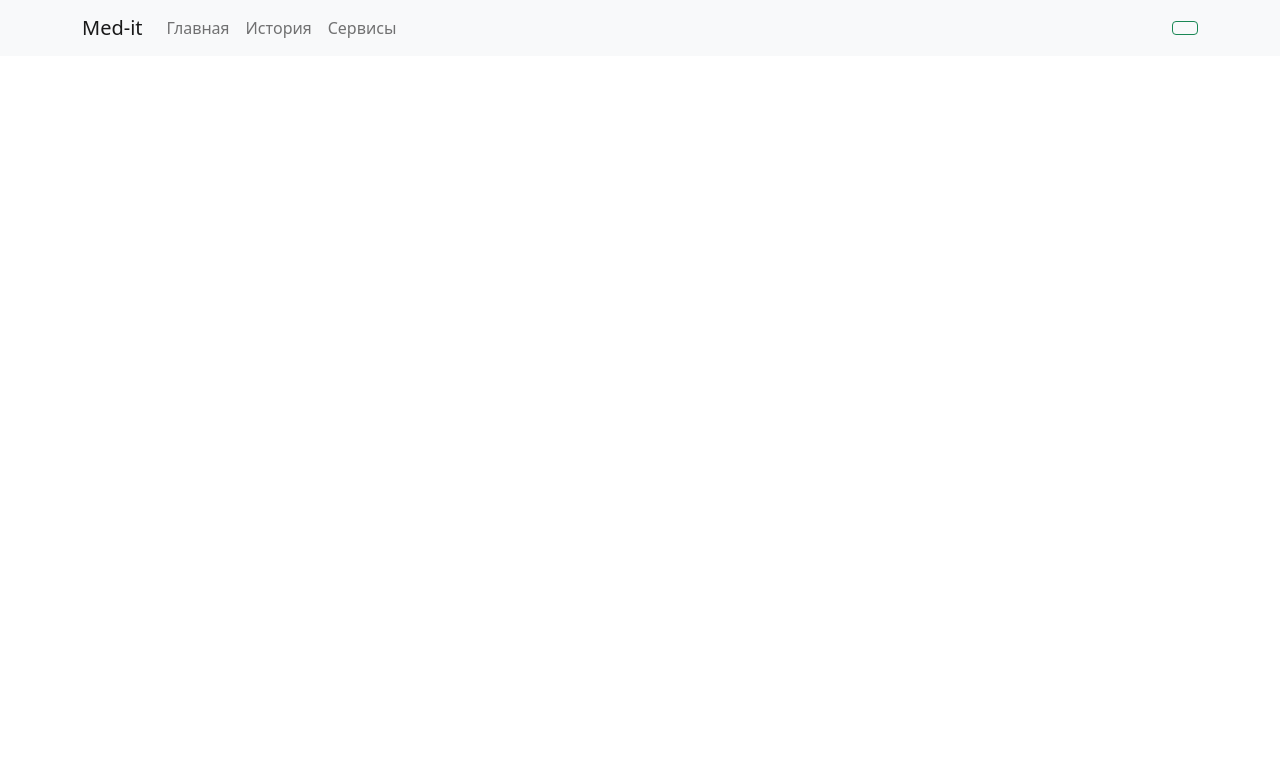
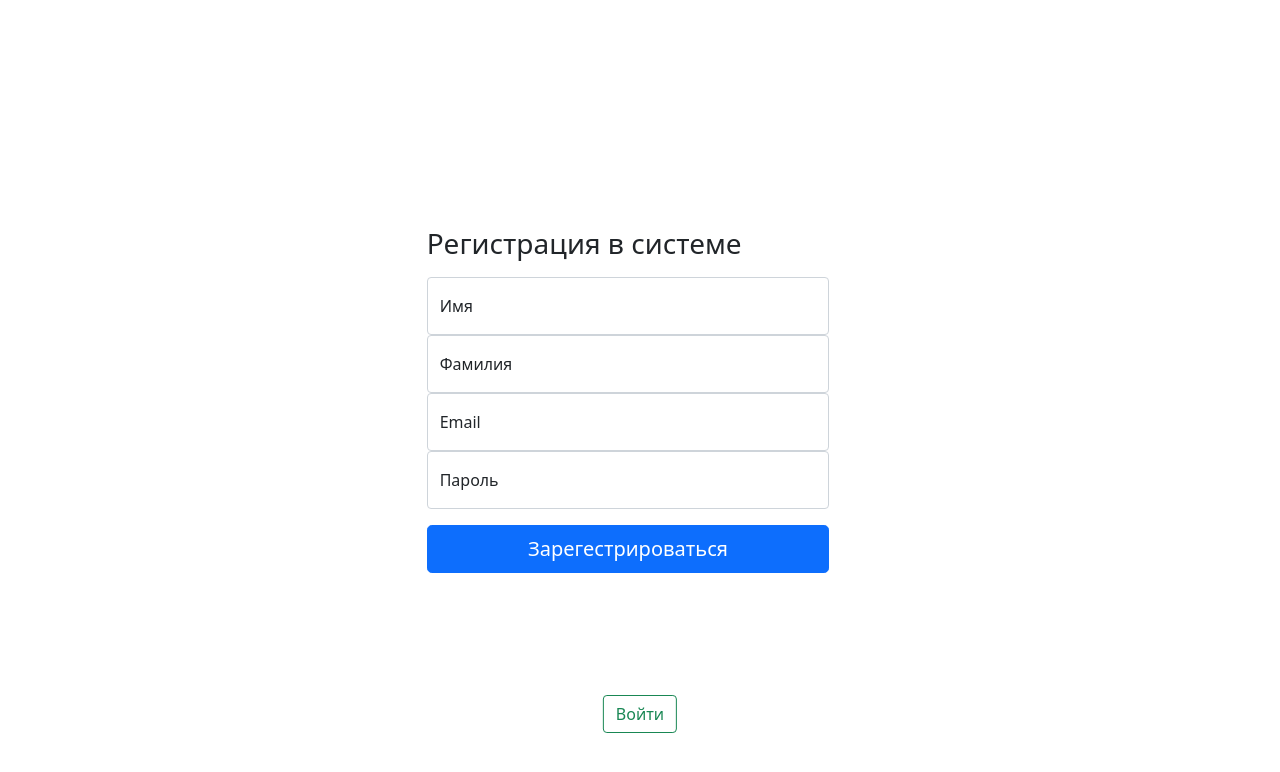
Before and after one commit to Prokshin/med-front, a React (Create React App) app: page /reg in a window 1280 px wide. Shown: the top 772 px of the page. Built offline with nearby package versions, Linux system fonts and the light colour scheme; no server answers.

Commit message:
add reg form

```diff
--- a/package.json
+++ b/package.json
@@ -8,10 +8,12 @@
     "@testing-library/jest-dom": "^5.11.4",
     "@testing-library/react": "^11.1.0",
     "@testing-library/user-event": "^12.1.10",
+    "antd": "^4.15.6",
     "axios": "^0.21.1",
     "bootstrap": "^5.0.0",
     "bootstrap-icons": "^1.5.0",
     "date-fns": "^2.21.3",
+    "formik": "^2.2.8",
     "react": "^17.0.2",
     "react-bootstrap": "^1.6.0",
     "react-dom": "^17.0.2",
@@ -21,6 +23,7 @@
     "react-router-dom": "^5.2.0",
     "react-scripts": "4.0.3",
     "react-toastify": "^7.0.4",
+    "react-tooltip": "^4.2.19",
     "redux": "^4.1.0",
     "redux-saga": "^1.1.3",
     "web-vitals": "^1.0.1"
--- a/src/App.js
+++ b/src/App.js
@@ -10,6 +10,7 @@ import ServicesList from './modules/services/components/ServicesList';
 import ServicesPage from './pages/ServicesPage';
 import HistoryPage from './pages/HistoryPage';
 import EcgArrhythmiaPage from './pages/EcgArrhythmiaPage';
+import RegPage from './pages/RegPage';
 
 function App() {
   const dispatch = useDispatch();
@@ -21,6 +22,9 @@ function App() {
       <Switch>
         <Route path="/login">
           <LoginPage />
+        </Route>
+        <Route path="/reg">
+          <RegPage />
         </Route>
         <Route>
           <Menu />
--- /dev/null
+++ b/src/modules/core/components/RegForm.jsx
@@ -0,0 +1,86 @@
+import React, { useState } from 'react';
+import { useDispatch } from 'react-redux';
+import { useFormik } from 'formik';
+import { actions } from '../coreSlice';
+
+const LoginForm = () => {
+  const dispatch = useDispatch();
+
+  const formik = useFormik({
+    initialValues: {
+      firstName: '',
+      lastName: '',
+      email: '',
+    },
+    onSubmit: (values) => {
+      dispatch(actions.regRequest(values));
+    },
+  });
+
+  return (
+    <main className="d-flex align-items-center vh-100">
+      <div className="row w-100">
+        <form className="col-sm-4 offset-sm-4" onSubmit={formik.handleSubmit}>
+          <h1 className="h3 mb-3 fw-normal">Регистрация в системе</h1>
+          <div className="form-floating">
+            <input
+              id="firstName"
+              name="firstName"
+              type="text"
+              placeholder="Имя"
+              onChange={formik.handleChange}
+              value={formik.values.firstName}
+              className="form-control"
+            />
+            <label htmlFor="firstName">Имя</label>
+          </div>
+
+          <div className="form-floating">
+            <input
+              id="lastName"
+              name="lastName"
+              type="text"
+              placeholder="Фамилия"
+              onChange={formik.handleChange}
+              value={formik.values.lastName}
+              className="form-control"
+            />
+            <label htmlFor="lastName">Фамилия</label>
+          </div>
+
+          <div className="form-floating">
+            <input
+              className="form-control"
+              id="email"
+              name="email"
+              type="email"
+              placeholder="Email"
+              onChange={formik.handleChange}
+              value={formik.values.email}
+            />
+            <label htmlFor="email">Email</label>
+          </div>
+          <div className="form-floating">
+            <input
+              type="password"
+              className="form-control"
+              id="floatingPassword"
+              name="password"
+              placeholder="Password"
+              onChange={formik.handleChange}
+              value={formik.values.password}
+            />
+            <label htmlFor="floatingPassword">Пароль</label>
+          </div>
+
+          <button className="w-100 btn btn-lg btn-primary mt-3" type="submit">Зарегестрироваться</button>
+        </form>
+      </div>
+      <div className="position-absolute bottom-0 start-50 translate-middle mb-4">
+        <button className="btn btn btn-outline-success mt-5" type="button">Войти</button>
+      </div>
+    </main>
+  );
+};
+
+export default React.memo(LoginForm);
--- a/src/modules/core/coreDataProvider.js
+++ b/src/modules/core/coreDataProvider.js
@@ -2,3 +2,6 @@ import { httpService } from '../../data/DataProviderBase';
 
 export const login = async (data) => httpService
   .post('/auth/login', JSON.stringify(data)).then((res) => res.data);
+
+export const reg = async (data) => httpService
+  .post('/auth/register', JSON.stringify(data)).then((res) => res.data);
--- a/src/modules/core/coreSaga.js
+++ b/src/modules/core/coreSaga.js
@@ -18,7 +18,17 @@ function* logout() {
   yield window.location.replace('/login');
 }
 
+function* reg({ payload }) {
+  try {
+    yield call(dataProvider.reg, payload);
+    yield window.location.replace('/login');
+  } catch (e) {
+    console.log(e);
+  }
+}
+
 export default function* coreSaga() {
   yield takeEvery(actions.loginRequest, login);
   yield takeEvery(actions.logoutRequest, logout);
+  yield takeEvery(actions.regRequest, reg);
 }
--- a/src/modules/core/coreSlice.js
+++ b/src/modules/core/coreSlice.js
@@ -12,6 +12,7 @@ export const coreSlice = createSlice({
   reducers: {
     loginRequest: (state, action) => {},
     logoutRequest: (state, action) => {},
+    regRequest: (state, action) => {},
     showModal: (state, action) => {
       state.showModal = true;
       state.modalContent.title = action.payload.title || '';
--- /dev/null
+++ b/src/pages/RegPage.jsx
@@ -0,0 +1,6 @@
+import React from 'react';
+import RegForm from '../modules/core/components/RegForm';
+
+const RegPage = () => <RegForm />;
+
+export default React.memo(RegPage);
```
Also changed, not shown: src/modules/core/validators.js (added, +13 -0 lines), 1 other file (tests, documents, lock files or other folders).
